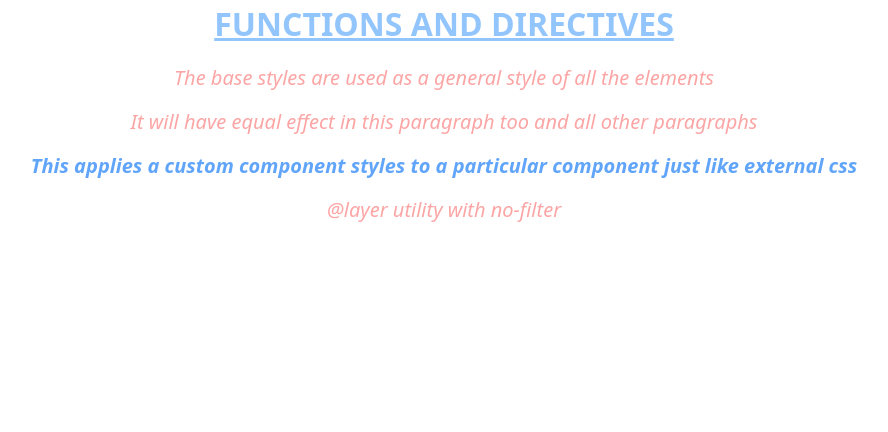
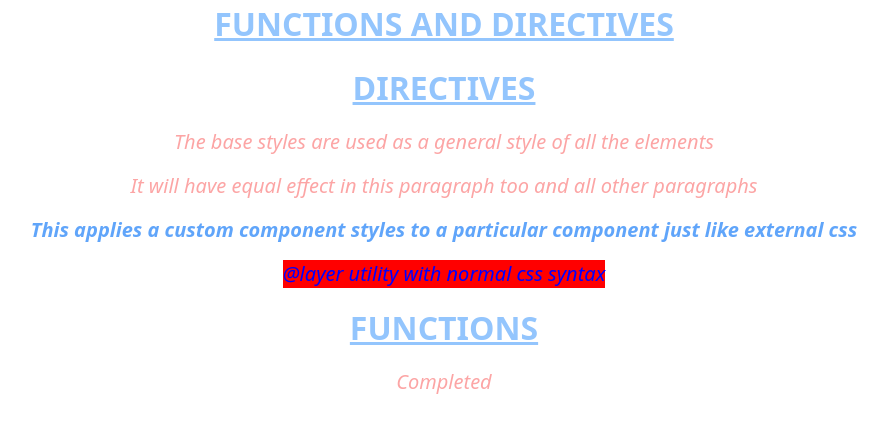
Before and after one commit to elvisowusu/Tailwindcss-tutorial-, a React (Vite) app: page / in a window 1280 px wide. Shown: the top 432 px of the page, without its empty margins (196-1084 px from the left). Built offline with nearby package versions, Linux system fonts and the light colour scheme.

Commit message:
Refactor code structure and update file paths

```diff
--- a/src/Components/Function&Directives.jsx
+++ b/src/Components/CORE CONCEPTS/Function&Directives.jsx
@@ -5,10 +5,14 @@ export const FunctionsAndDirectives =()=>{
     return(
         <div className="flex gap-4 flex-col items-center">
             <h1 >FUNCTIONS AND DIRECTIVES</h1>
+            <h1>DIRECTIVES</h1>
             <p>The base styles are used as a general style of all the elements</p>
             <p>It will have equal effect in this paragraph too and all other paragraphs</p>
             <p className="paragraph">This applies a custom component styles to a particular component just like external css</p>
-            <p className="no-filter filter">@layer utility with no-filter</p>
+            <p className="blueText filter-grayscale">@layer utility with normal css syntax </p>
+
+            <h1>FUNCTIONS</h1>
+            <p>Completed</p>
         </div>
     )
 }
--- a/src/Components/HoverFocusandOtherStates.jsx
+++ b/src/Components/CORE CONCEPTS/HoverFocusandOtherStates.jsx
@@ -1,5 +1,4 @@
-
-import image from '../assets/sign In.png'
+import image from '../../assets/sign In.png'
 import {AiOutlineArrowRight} from 'react-icons/ai'
 export const HoverFocusAndOtherStates =()=>{
   return (
--- a/src/index.css
+++ b/src/index.css
@@ -20,8 +20,8 @@
 
 /* This adds normal styles to the utility classes with */
 @layer utilities {
-  .no-filter {
-    text-align: left;
+  .blueText {
+    color: blue;
   }
   .filter-grayscale {
     background-color: red;
```
Also changed, not shown: src/App.jsx (+7 -7 lines), src/Components/CORE CONCEPTS/DarkMode/DarkMode.jsx (renamed from src/Components/DarkMode/DarkMode.jsx), src/Components/CORE CONCEPTS/DarkMode/DarkModeAllFeatures.jsx (renamed from src/Components/DarkMode/DarkModeAllFeatures.jsx), src/Components/CORE CONCEPTS/DarkMode/DarkModeWithSwitcher.jsx (renamed from src/Components/DarkMode/DarkModeWithSwitcher.jsx), src/Components/CORE CONCEPTS/DarkMode/DarkModeWithSystemPreference.jsx (renamed from src/Components/DarkMode/DarkModeWithSystemPreference.jsx), src/Components/CORE CONCEPTS/ReusingStyles.jsx (renamed from src/Components/ReusingStyles.jsx).
